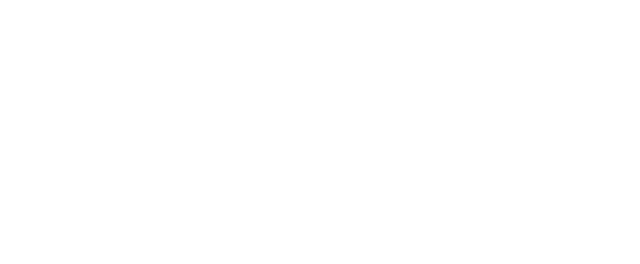
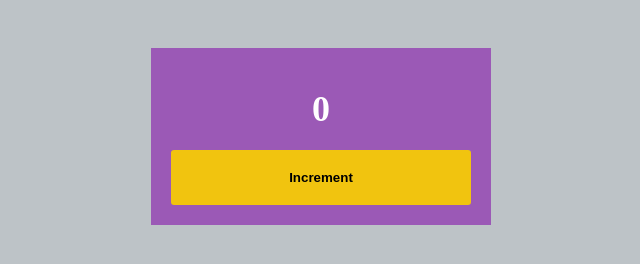
Before and after one commit to pereiradaniel/getting-started-with-react, a plain HTML site: page index.html in a window 1280 px wide. Shown: the whole page, without its empty margins (319-959 px from the left). Drawn offline with Linux system fonts and the light colour scheme.

Commit message:
Create a react component User specs, lifestyle and state, events A React component called Counter that uses getInitialState and a function for incrementCount, press a button and the count incremements

```diff
--- a/index.html
+++ b/index.html
@@ -1,13 +1,37 @@
 <!DOCTYPE html>
 <html>
 	<head>
-		<script src="build/react.js"></script>
-		<script src="build/JSXTransformer.js"></script>
+    <script src="build/react.js"></script>
+    <script src="build/JSXTransformer.js"></script>
+    <link rel="stylesheet" type="text/css" href="main.css">
 	</head>
 	<body>
 		<div id="mount-point"></div>
 		<script type="text/jsx">
-			// React Code Goes Here
+			/** @jsx React.DOM */
+
+			var Counter = React.createClass({
+			  incrementCount: function(){
+			    this.setState({
+			      count: this.state.count + 1
+			    });
+			  },
+			  getInitialState: function(){
+			     return {
+			       count: 0
+			     }
+			  },
+			  render: function(){
+			    return (
+			      <div className="counter">
+			        <h1>{this.state.count}</h1>
+			        <button type="button" onClick={this.incrementCount}>Increment</button>
+			      </div>
+			    );
+			  }
+			});
+
+			React.renderComponent(<Counter/>, document.getElementById('mount-point'));
 		</script>
 	</body>
 </html>
--- /dev/null
+++ b/main.css
@@ -0,0 +1,28 @@
+body {
+  background: #bdc3c7;
+  padding: 40px;
+}
+.counter {
+  width: 300px;
+  margin: auto;
+  background: #9b59b6;
+  color: white;
+  padding: 20px;
+  text-align: center;
+  h1 {
+    margin: 0;
+    padding: 20px;
+    font-size: 36px;
+  }
+  button {
+    background: #f1c40f;
+    border: 0;
+    box-shadow: 0px 5px 0px darken(#f1c40f, 20%);
+    padding: 20px;
+    width: 100%;
+    outline: none;
+    border-radius: 3px;
+    color: darken(#8e44ad, 10%);
+    font-weight: bold;
+  }
+}
```
